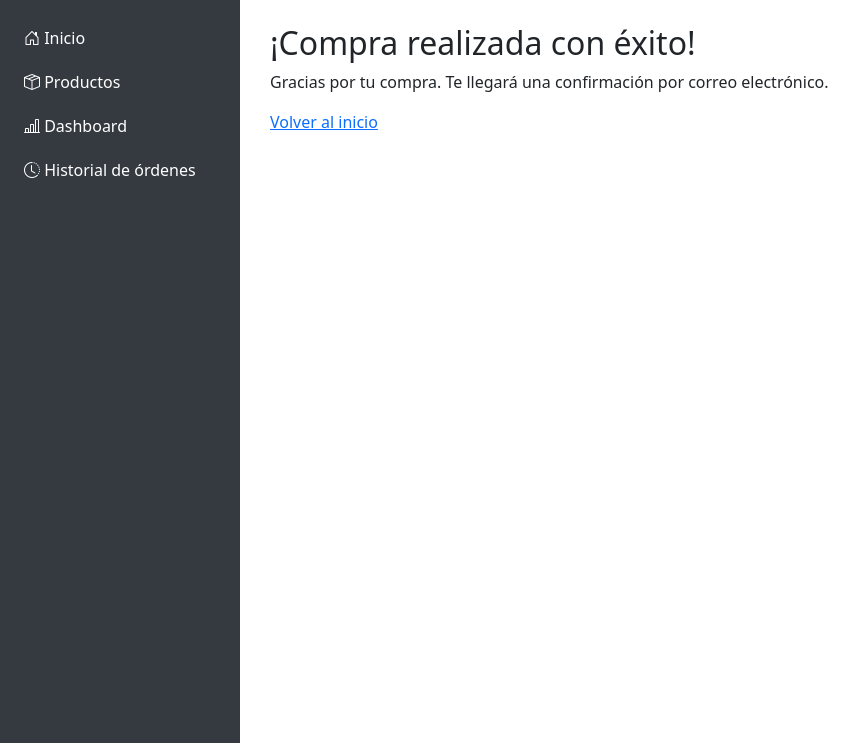
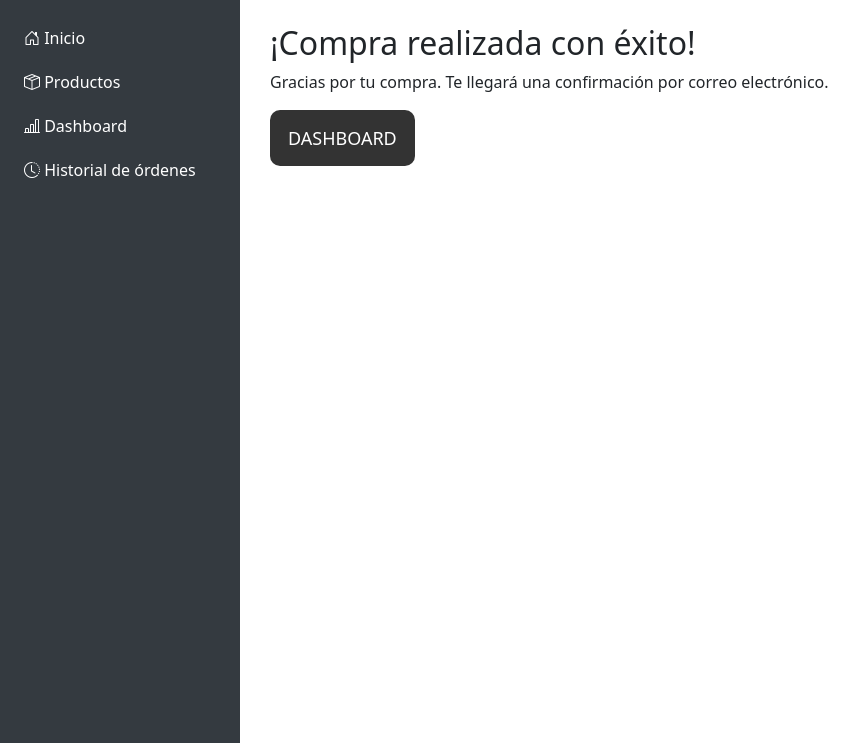
Before and after one commit to Bukksy/TecnicasLUL, a Django app: page /productos/carrito/compra-exitosa/ in a window 1280 px wide. Shown: the part 56-799 px from the top of the page, without its empty margins (0-867 px from the left). Run offline with Django 5.2, Linux system fonts and the light colour scheme; the visitor is signed in with stand-in values (Sample User, id 1); some libraries are stand-ins or nearby versions; some web fonts are replaced.

Commit message:
cambios variados

```diff
--- a/Productos/models.py
+++ b/Productos/models.py
@@ -74,9 +74,11 @@ class OrdenCompra(models.Model):
 
 class DetalleOrden(models.Model):
     orden = models.ForeignKey(OrdenCompra, on_delete=models.CASCADE, related_name='detalles')
-    producto = models.ForeignKey('Producto', on_delete=models.CASCADE)
+    content_type = models.ForeignKey(ContentType, on_delete=models.CASCADE, null=True)
+    object_id = models.PositiveIntegerField(null=True)
+    producto = GenericForeignKey('content_type', 'object_id')
     cantidad = models.PositiveIntegerField()
-    precio_unitario = models.DecimalField(max_digits=10, decimal_places=2)
+    precio_unitario = models.DecimalField(max_digits=100, decimal_places=2)
 
     def subtotal(self):
         return self.cantidad * self.precio_unitario
--- a/Productos/templates/carrito/compra_exitosa.html
+++ b/Productos/templates/carrito/compra_exitosa.html
@@ -1,7 +1,113 @@
 {% extends 'base.html' %}
 
 {% block content %}
+<style>
+  /* From Uiverse.io by mrhyddenn */
+  a{
+    text-decoration: none;
+  }
+
+  button {
+    position: relative;
+    margin: 0;
+    padding: 0.8em 1em;
+    outline: none;
+    text-decoration: none;
+    display: flex;
+    justify-content: center;
+    align-items: center;
+    cursor: pointer;
+    border: none;
+    text-transform: uppercase;
+    background-color: #333;
+    border-radius: 10px;
+    color: #fff;
+    font-weight: 300;
+    font-size: 18px;
+    font-family: inherit;
+    z-index: 0;
+    overflow: hidden;
+    transition: all 0.3s cubic-bezier(0.02, 0.01, 0.47, 1);
+  }
+
+  button:hover {
+    animation: sh0 0.5s ease-in-out both;
+  }
+
+  @keyframes sh0 {
+    0% {
+      transform: rotate(0deg) translate3d(0, 0, 0);
+    }
+
+    25% {
+      transform: rotate(7deg) translate3d(0, 0, 0);
+    }
+
+    50% {
+      transform: rotate(-7deg) translate3d(0, 0, 0);
+    }
+
+    75% {
+      transform: rotate(1deg) translate3d(0, 0, 0);
+    }
+
+    100% {
+      transform: rotate(0deg) translate3d(0, 0, 0);
+    }
+  }
+
+  button:hover span {
+    animation: storm 0.7s ease-in-out both;
+    animation-delay: 0.06s;
+  }
+
+  button::before,
+  button::after {
+    content: '';
+    position: absolute;
+    right: 0;
+    bottom: 0;
+    width: 100px;
+    height: 100px;
+    border-radius: 50%;
+    background: #fff;
+    opacity: 0;
+    transition: transform 0.15s cubic-bezier(0.02, 0.01, 0.47, 1), opacity 0.15s cubic-bezier(0.02, 0.01, 0.47, 1);
+    z-index: -1;
+    transform: translate(100%, -25%) translate3d(0, 0, 0);
+  }
+
+  button:hover::before,
+  button:hover::after {
+    opacity: 0.15;
+    transition: transform 0.2s cubic-bezier(0.02, 0.01, 0.47, 1), opacity 0.2s cubic-bezier(0.02, 0.01, 0.47, 1);
+  }
+
+  button:hover::before {
+    transform: translate3d(50%, 0, 0) scale(0.9);
+  }
+
+  button:hover::after {
+    transform: translate(50%, 0) scale(1.1);
+  }
+
+
+</style>
+
+<div class="contenedor">
   <h2>¡Compra realizada con éxito!</h2>
   <p>Gracias por tu compra. Te llegará una confirmación por correo electrónico.</p>
-  <a href="{% url 'InicioPagina:inicio' %}">Volver al inicio</a>
+
+  {% if user.is_superuser %}
+  <a href="{% url 'resumenInventario' %}">
+    <button>
+        <span>Dashboard</span>
+    </button>
+  </a>
+  {% else %}
+    <button>
+      <a href="{% url 'VentasProductos:inicio' %}">Productos</a>
+    </button>
+  {% endif %}
+</div>
 {% endblock %}
--- a/Productos/templates/productos_views.html
+++ b/Productos/templates/productos_views.html
@@ -191,7 +191,7 @@
                                 <td style="width: 300px;">
                                     <form id="form-compra-{{ card.id }}" action="{% url 'agregar_al_carrito' 'onepiececard' card.id %}" method="post" class="d-flex gap-2 align-items-center">
                                         {% csrf_token %}
-                                        <input type="number" name="cantidad" min="1" max="{{ card.stock }}" value="1" required
+                                        <input type="number" name="cantidad" min="1" max="{{ card.stock_local }}" value="1" required
                                             class="form-control form-control-sm" style="height: 50px;">
                                         <button type="button" onclick="confirmarCompra('{{ card.id }}')" class="btn btn-success btn-sm" style="height: 50px; width: 150px;">
                                             Comprar
--- a/Productos/views.py
+++ b/Productos/views.py
@@ -199,8 +199,7 @@ def ver_carrito(request):
 
     carrito_total = 0
     for item in productos_carrito:
-        # Si subtotal es método, usar item.subtotal()
-        carrito_total += item.subtotal if not callable(item.subtotal) else item.subtotal()
+        carrito_total += item.subtotal
 
     context = {
         'carrito': carrito,
@@ -254,7 +253,7 @@ def eliminar_del_carrito(request, item_id):
 @login_required
 def vaciar_carrito(request):
     carrito = get_object_or_404(Carrito, usuario=request.user)
-    carrito.carrito.items.all().delete()
+    carrito.items.all().delete()
     messages.info(request, 'Carrito vaciado.')
     return redirect('ver_carrito')
 
@@ -276,14 +275,19 @@ def confirmar_compra(request):
         producto.stock -= item.cantidad
         producto.save()
 
+        if hasattr(producto, 'precio_local') and producto.precio_local:
+            precio_unitario = producto.precio_local
+        else:
+            precio_unitario = producto.precio
+
         DetalleOrden.objects.create(
             orden=orden,
             producto=producto,
             cantidad=item.cantidad,
-            precio_unitario=producto.precio_producto
+            precio_unitario=precio_unitario
         )
 
-        total_compra += item.cantidad * producto.precio_producto
+        total_compra += item.cantidad * precio_unitario
 
     orden.total = total_compra
     orden.save()
@@ -293,5 +297,6 @@ def confirmar_compra(request):
     return redirect('compra_exitosa')
 
 
+
 def compra_exitosa(request):
     return render(request, 'carrito/compra_exitosa.html')
```
Also changed, not shown: Home/views.py (+4 -3 lines), Productos/templates/carrito/ver_carrito.html (+8 -2 lines), Home/urls.py (line endings or trailing spaces), Productos/migrations/0005_remove_detalleorden_producto_and_more.py (added), Productos/migrations/0006_alter_detalleorden_precio_unitario.py (added).
